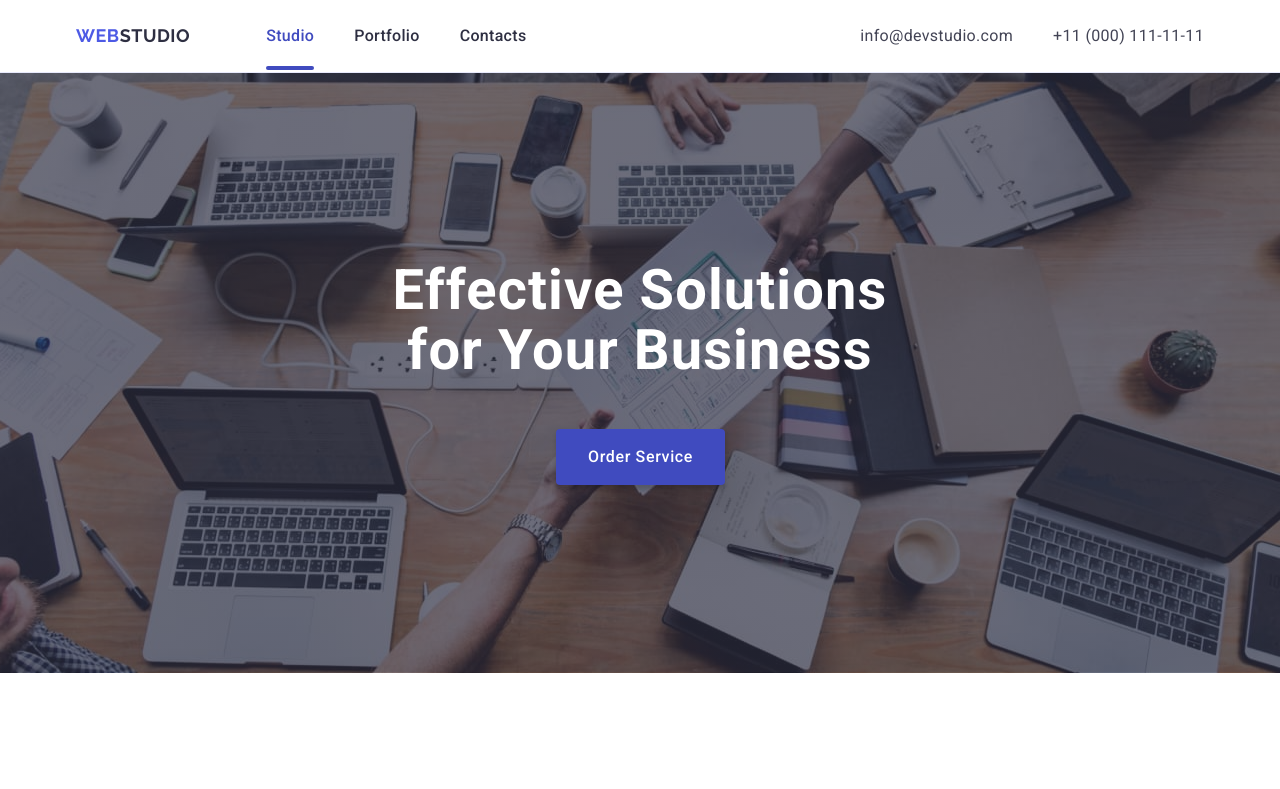
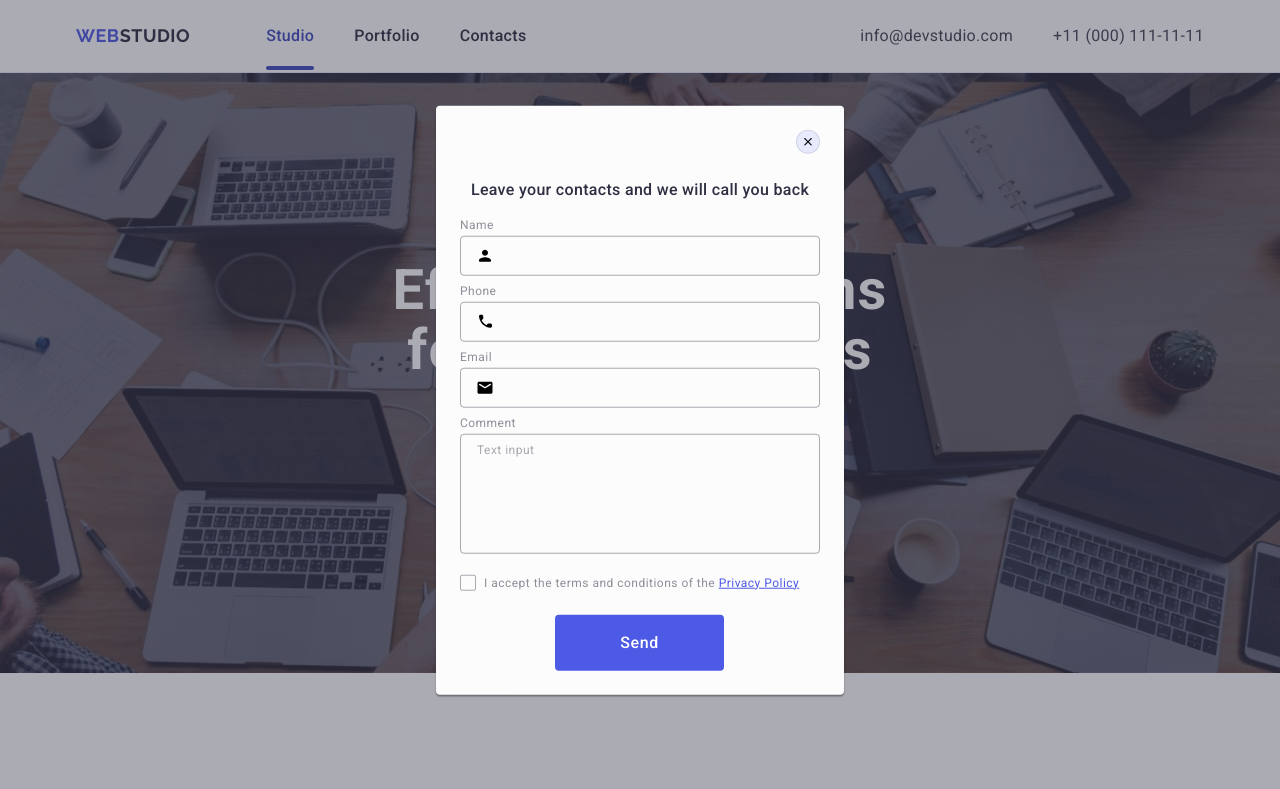
Before and after one commit to Mariia-Pidlisna/goit-markup-hw-07, a plain HTML site: page index.html in a window 1280 px wide. Both pictures are taken after a click on the button "Order Service". Shown: the top 789 px of the page. Drawn offline with nearby package versions, Linux system fonts and the light colour scheme.

Commit message:
add index file and js/modal

```diff
--- a/index.html
+++ b/index.html
@@ -165,7 +165,9 @@
         <div class="container">
           <h1 class="main-title">Effective Solutions for Your Business</h1>
 
-          <button class="button" type="button">Order Service</button>
+          <button class="button" type="button" data-modal-open>
+            Order Service
+          </button>
         </div>
       </section>
 
@@ -830,9 +832,9 @@
       </div>
     </footer>
 
-    <div class="modal-overlay">
+    <div class="modal-overlay" data-modal>
       <div class="modal">
-        <button class="button-close" type="button">
+        <button class="button-close" type="button" data-modal-close>
           <svg class="icon-close" width="8" height="8">
             <use href="./images/icons.svg#icon-close"></use>
           </svg>
@@ -920,5 +922,7 @@
         </form>
       </div>
     </div>
+
+    <script src="./js/modal.js"></script>
   </body>
 </html>
--- /dev/null
+++ b/js/modal.js
@@ -0,0 +1,18 @@
+(() => {
+  const refs = {
+    // Додати атрибут data-modal-open на кнопку відкриття
+    openModalBtn: document.querySelector("[data-modal-open]"),
+    // Додати атрибут data-modal-close на кнопку закриття
+    closeModalBtn: document.querySelector("[data-modal-close]"),
+    // Додати атрибут data-modal на бекдроп модалки
+    modal: document.querySelector("[data-modal]"),
+  };
+
+  refs.openModalBtn.addEventListener("click", toggleModal);
+  refs.closeModalBtn.addEventListener("click", toggleModal);
+
+  function toggleModal() {
+    // is-open це клас який буде додаватися/забиратися на бекдроп при натисканні на кнопки
+    refs.modal.classList.toggle("is-open");
+  }
+})();
```
